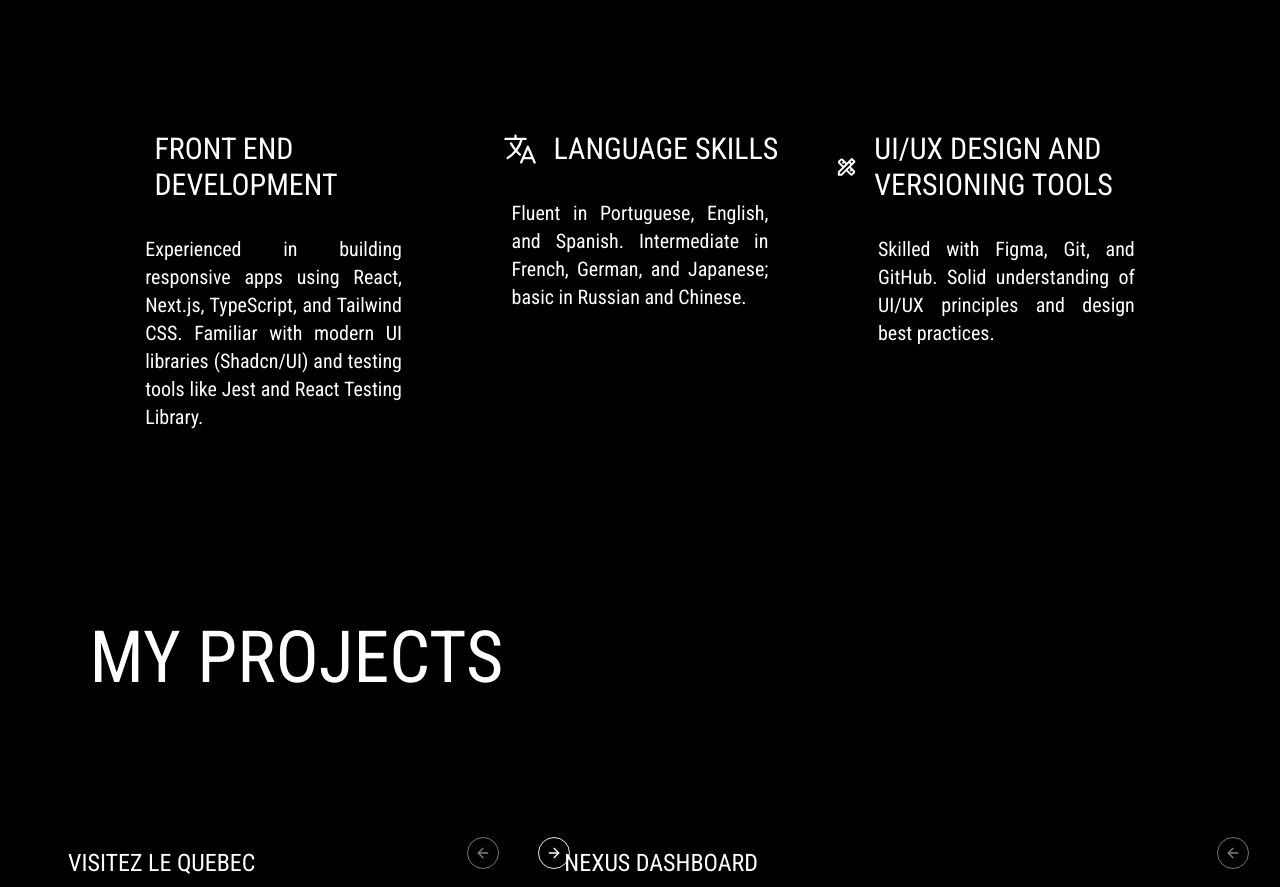
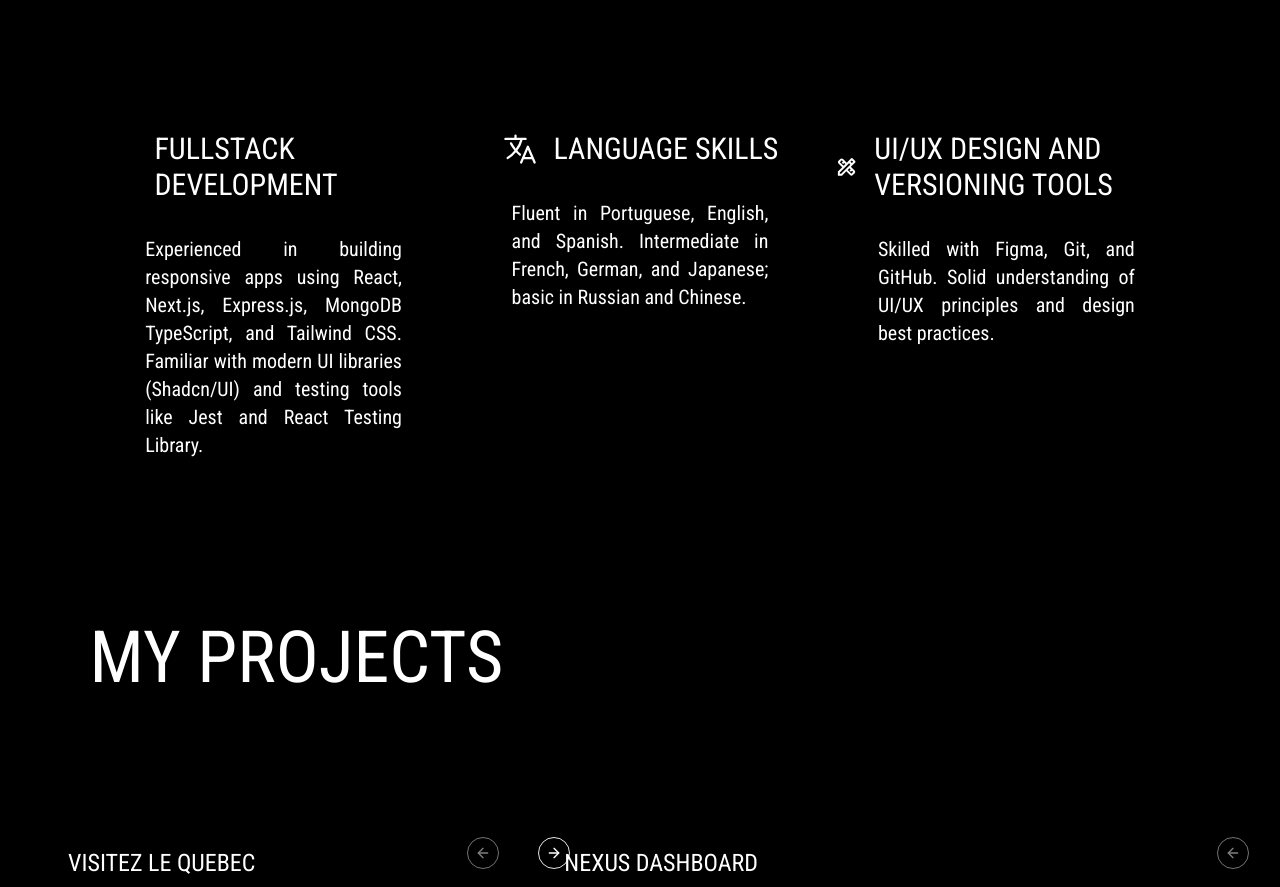
Before and after one commit to wendell-costa-barreto/portfolio, a Next.js app: page / in a window 1280 px wide. Shown: the part 800-1687 px from the top of the page. Built offline with nearby package versions, Linux system fonts and the light colour scheme; some icons are missing.

Commit message:
fixing ortographic issues

```diff
--- a/src/app/page.tsx
+++ b/src/app/page.tsx
@@ -120,16 +120,16 @@ export default function Home() {
                 className={`${roboto.className} uppercase font-roboto text-3xl mt-[5%] flex items-center gap-4`}
               >
                 <HugeiconsIcon icon={ComputerProgramming01Icon} size={36} />
-                Front End Development
+                Fullstack Development
               </h1>
 
               <p
                 className={`${roboto.className} font-roboto text-xl text-justify w-[75%]`}
               >
                 Experienced in building responsive apps using React, Next.js,
-                TypeScript, and Tailwind CSS. Familiar with modern UI libraries
-                (Shadcn/UI) and testing tools like Jest and React Testing
-                Library.
+                Express.js, MongoDB TypeScript, and Tailwind CSS. Familiar with
+                modern UI libraries (Shadcn/UI) and testing tools like Jest and
+                React Testing Library.
               </p>
             </motion.div>
 
```
